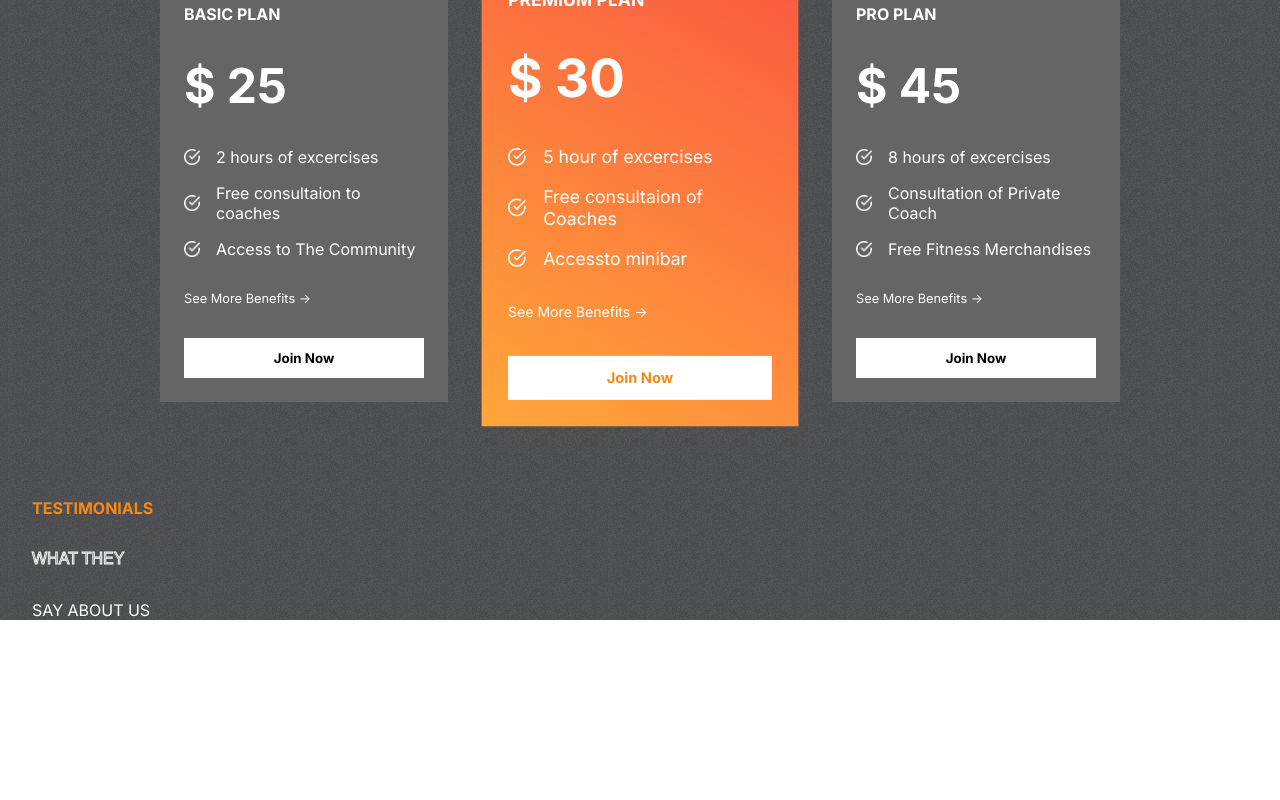
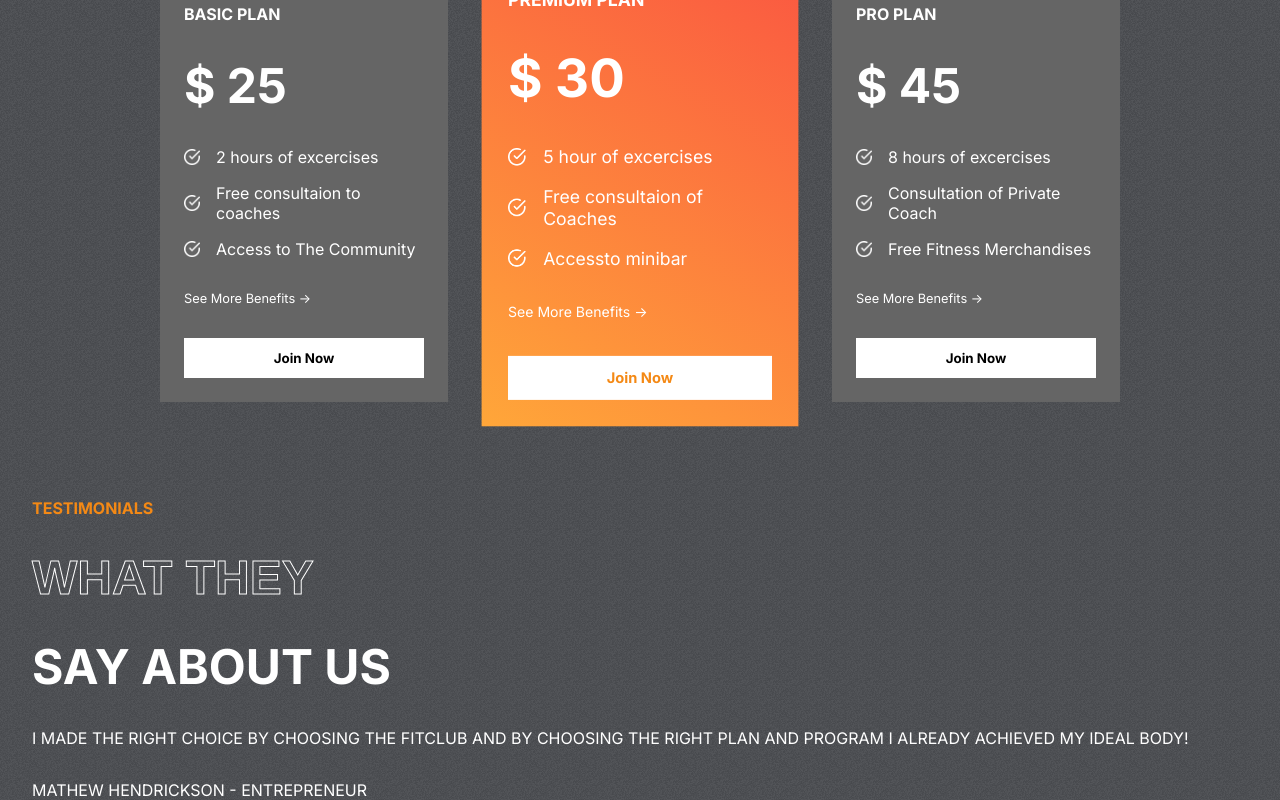
Before and after one commit to pallab17/Fithelp.o, a React (Create React App) app: page / in a window 1280 px wide. Shown: the part 2106-2906 px from the top of the page. Before the commit the page ends 2726 px from the top, so only its background shows below. Built offline with nearby package versions, Linux system fonts and the light colour scheme.

Commit message:
files updated

```diff
--- a/src/components/Testimonials/Testimonials.css
+++ b/src/components/Testimonials/Testimonials.css
@@ -15,3 +15,9 @@
 color: var(--orange);
 font-weight: bold;
 }
+
+.left-t>:nth-child(2),
+.left-t>:nth-child(3){
+    font-weight: bold;
+    font-size: 3rem;
+}
--- a/src/components/Testimonials/Testimonials.jsx
+++ b/src/components/Testimonials/Testimonials.jsx
@@ -1,13 +1,27 @@
-import React from "react";
+import React, { useState } from "react";
 import "./Testimonials.css";
+import {testimonialsData} from "../../data/testimonialsData";
 
 const Testimonials = () => {
+    const[selected, setSelected]=useState(0);
+    const tlengtyh = testimonialsData.length;
+
+
   return (
     <div className="Testimonials">
       <div className="left-t">
         <span>TESTIMONIALS</span>
         <span className="outline-text">WHAT THEY</span>
         <span>SAY ABOUT US</span>
+        <span>
+            {testimonialsData[selected].review}
+        </span>
+        <span>
+            <span>
+                {testimonialsData[selected].name}
+            </span> {" "}
+            - {testimonialsData[selected].status}
+        </span>
       </div>
       <div className="right-t"></div>
     </div>
```
